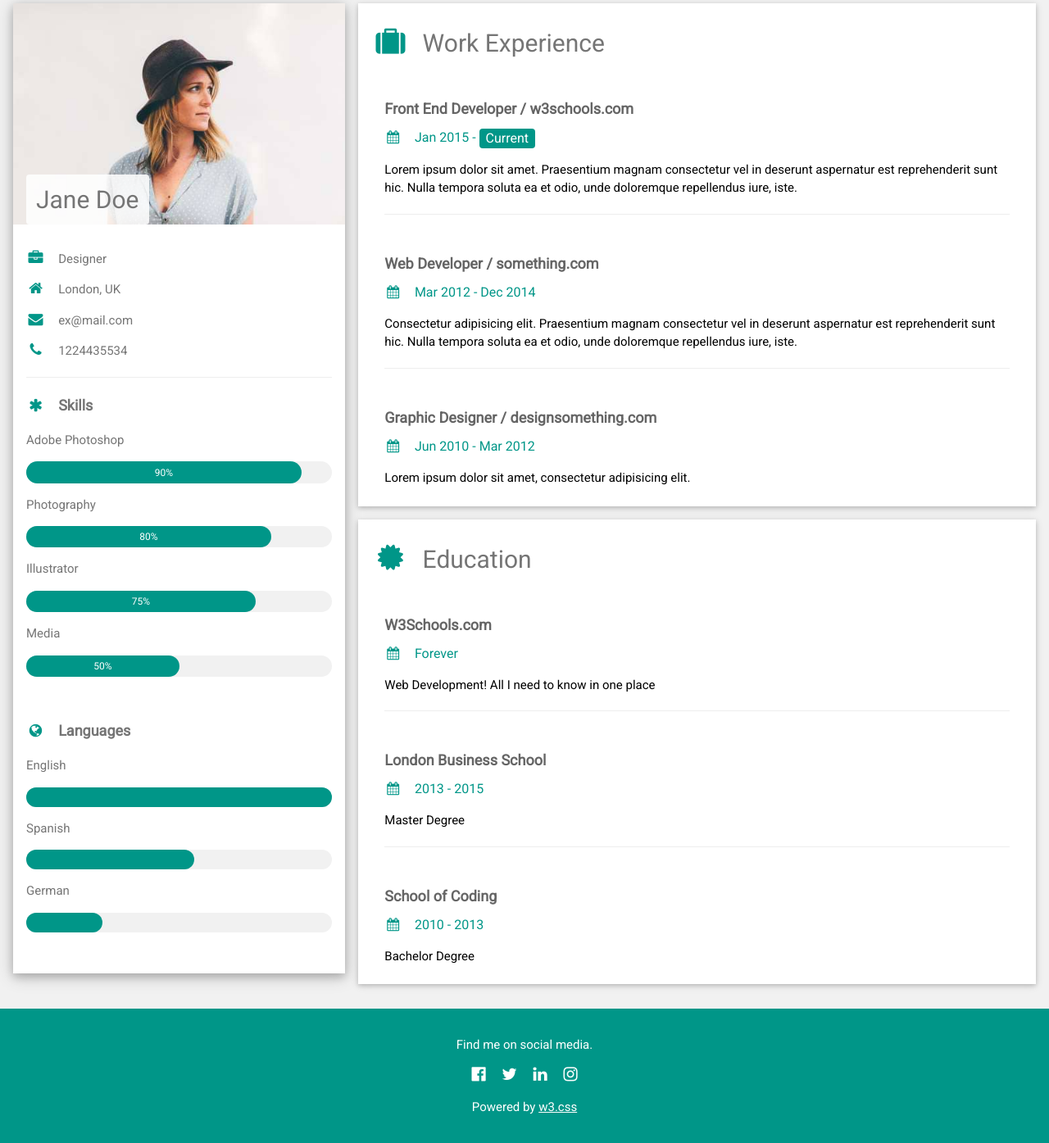
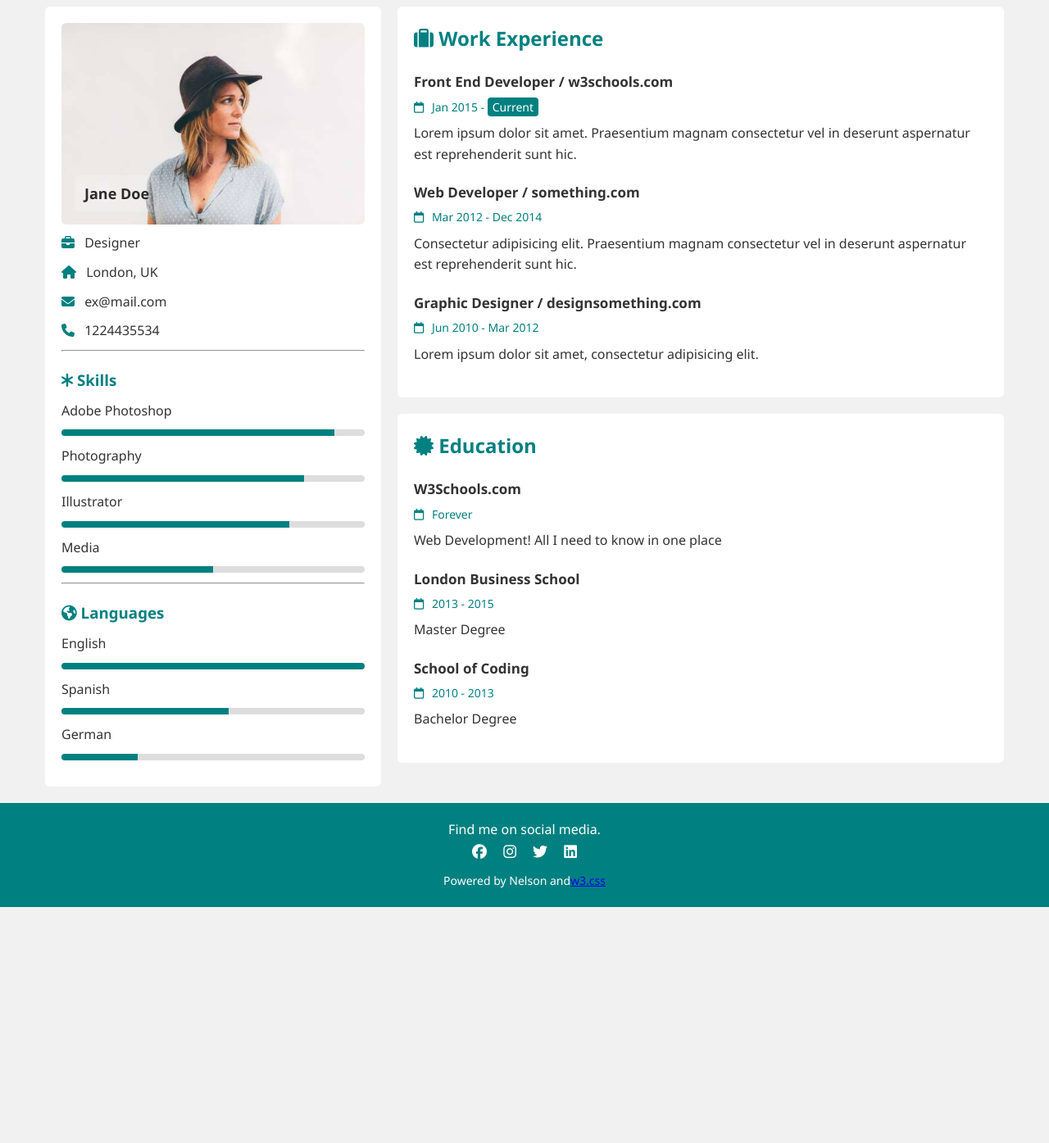
Before and after one commit to Chilwell10/Nelson-Chiemezie-Eze, a plain HTML site: page index.html in a window 1280 px wide. Shown: the part 12-1407 px from the top of the page at 82% size. After the commit the page ends 1119 px from the top, so only its background shows below. Drawn offline with nearby package versions, Linux system fonts and the light colour scheme.

Commit message:
Created my first css project

```diff
--- a/firstproject.css
+++ b/firstproject.css
@@ -1,95 +1,155 @@
-/* style.css — external styles only (no inline styles anywhere) */
 
-/* Use the same font-family used by the original template */
-html, body, h1, h2, h3, h4, h5, h6 {
-  font-family: "Roboto", sans-serif;
+* {
+  margin: 0;
+  padding: 0;
+  box-sizing: border-box;
+}
+body {
+  font-family: "Segoe UI", Tahoma, sans-serif;
+  background: #f1f1f1;
+  color: #333;
+  line-height: 1.6;
 }
 
-/* limit page width and center the layout just like the original */
-.page-container {
-  max-width: 1400px;
-  margin: 0 auto;
+/* Layout */
+.container {
+  display: flex;
+  max-width: 1200px;
+  margin: 20px auto;
+  padding: 0 15px;
+  gap: 20px;
+}
+.sidebar {
+  flex: 1;
+  background: #fff;
+  padding: 20px;
+  border-radius: 6px;
+}
+.main {
+  flex: 2;
+  display: flex;
+  flex-direction: column;
+  gap: 20px;
 }
 
-/* avatar image sizing (replaces inline width:100%) */
-.profile-img {
+/* Profile section */
+.profile {
+  position: relative;
+  border-radius: 6px;
+  overflow: hidden;
+}
+.profile img {
   width: 100%;
+  height: auto;
   display: block;
 }
+.profile-name {
+  position: absolute;
+  left: 16px;
+  bottom: 16px;
+  background: rgba(255, 255, 255, 0.185);
+  padding: 8px 12px;
+  border-radius: 4px;
+  font-weight: 600;
+  font-size: 18px;
+  color: #2b2b2b;
+  max-width: calc(100% - 32px);
+  white-space: nowrap;
+  text-overflow: ellipsis;
+  overflow: hidden;
+}
 
-/* make the name text area readable over the image (similar to original) */
-.name-block h2 {
-  margin: 0;
-  padding: 8px 12px;
-  background: rgba(255, 255, 255, 0.85);
-  display: inline-block;
+/* Info, Skills, Languages */
+.info p, .skills p, .languages p {
+  margin: 10px 0;
+}
+.info i {
+  margin-right: 8px;
+  color: teal;
+}
+.skills h3, .languages h3 {
+  margin: 20px 0 10px;
+  color: teal;
+}
+.progress {
+  background: #ddd;
+  border-radius: 16px;
+  overflow: hidden;
+  margin-bottom: 12px;
+}
+.progress div {
+  background: teal;
+  height: 8px;
+}
+
+/* Cards */
+.card {
+  background: #fff;
+  padding: 20px;
+  border-radius: 6px;
+}
+.card h2 {
+  margin-bottom: 20px;
+  color: teal;
+}
+.job, .edu {
+  margin-bottom: 20px;
+}
+.job h3, .edu h3 {
+  margin-bottom: 6px;
+  font-size: 17px;
+}
+.date {
+  color: teal;
+  font-size: 14px;
+  margin-bottom: 8px;
+}
+.date i {
+  margin-right: 6px;
+}
+.current {
+  background: teal;
+  color: #fff;
+  padding: 2px 6px;
   border-radius: 4px;
 }
 
-/* small spacing adjustments inside left column */
-.contact-block {
-  padding: 16px;
+/* Footer */
+footer {
+  background: teal;
+  color: white;
+  text-align: center;
+  padding: 20px;
+  margin-top: 20px;
+}
+footer .socials a {
+  color: white;
+  margin: 0 8px;
+  font-size: 18px;
+  text-decoration: none;
+}
+footer .socials a:hover {
+  color: #ddd;
+}
+.credit {
+  margin-top: 10px;
+  font-size: 14px;
 }
 
-/* skill bars: widths are set using utility classes (no inline styles) */
-.skillbar { margin-bottom: 12px; }
-
-/* width classes to replicate original percentages */
-.p90 { width: 90%; }
-.p80 { width: 80%; }
-.p75 { width: 75%; }
-.p50 { width: 50%; }
-
-/* ensure inner containers show the percent text centered */
-.skillbar .w3-container {
-  line-height: 26px;
-  color: white;
-}
-
-/* language bars — heights and widths moved to CSS */
-.langbar { margin-bottom: 12px; height: 24px; }
-.l100 { width: 100%; height: 100%; }
-.l55  { width: 55%; height: 100%; }
-.l25  { width: 25%; height: 100%; }
-
-/* keep consistent spacing in right column cards */
-.job, .edu {
-  padding-top: 8px;
-  padding-bottom: 8px;
-}
-
-/* footer styling similar to the original w3schools footer block */
-.footer {
-  margin-top: 20px;
-  padding: 18px 12px;
-  color: #ffffff;
-}
-
-/* social icons styling */
-.social-icons {
-  margin: 8px 0;
-}
-.social-icons a {
-  margin: 0 8px;
-  text-decoration: none;
-  font-size: 20px;
-  color: #ffffff;
-  display: inline-block;
-  transition: opacity 0.15s ease;
-}
-.social-icons a:hover {
-  opacity: 0.8;
-}
-
-/* small utility: ensure tags inside content have correct spacing */
-.w3-tag {
-  vertical-align: middle;
-}
-
-/* responsive tweak: ensure avatar name overlay sits nicely on small screens */
-@media screen and (max-width: 600px) {
-  .name-block h2 {
-    font-size: 1.2rem;
-    padding: 6px 8px;
+/* Responsive */
+@media (max-width: 768px) {
+  .container {
+    flex-direction: column;
+  }
+  .profile-name {
+    font-size: 16px;
+    left: 12px;
+    bottom: 12px;
+    padding: 6px 10px;
   }
 }
+@media (max-width: 360px) {
+  .profile-name {
+    white-space: normal;
+  }
+}
--- a/index.html
+++ b/index.html
@@ -1,171 +1,102 @@
 <!DOCTYPE html>
 <html lang="en">
 <head>
-  <meta charset="utf-8" />
-  <meta name="viewport" content="width=device-width, initial-scale=1" />
-  <title>W3.CSS CV Template — Replica</title>
+  <meta charset="UTF-8" />
+  <meta name="viewport" content="width=device-width, initial-scale=1.0" />
+  <title>CSS PROJECT /Template Replica</title>
+  <link rel="stylesheet" href="firstproject.css" />
+  <!-- Font Awesome for icons -->
+  <link rel="stylesheet" href="https://cdnjs.cloudflare.com/ajax/libs/font-awesome/6.5.0/css/all.min.css" />
+</head>
+<body>
+  <div class="container">
+    <!-- Sidebar -->
+    <aside class="sidebar">
+      <div class="profile">
+        <img src="IMAGES/profile.jpg" alt="Jane Doe" />
+        <div class="profile-name">Jane Doe</div>
+      </div>
+      <div class="info">
+        <p><i class="fa-solid fa-briefcase"></i> Designer</p>
+        <p><i class="fa-solid fa-house"></i> London, UK</p>
+        <p><i class="fa-solid fa-envelope"></i> ex@mail.com</p>
+        <p><i class="fa-solid fa-phone"></i> 1224435534</p>
+      </div>
+      <hr />
+      <div class="skills">
+        <h3><i class="fa-solid fa-asterisk"></i> Skills</h3>
+        <p>Adobe Photoshop</p>
+        <div class="progress"><div style="width:90%"></div></div>
+        <p>Photography</p>
+        <div class="progress"><div style="width:80%"></div></div>
+        <p>Illustrator</p>
+        <div class="progress"><div style="width:75%"></div></div>
+        <p>Media</p>
+        <div class="progress"><div style="width:50%"></div></div>
+      </div>
+      <hr />
+      <div class="languages">
+        <h3><i class="fa-solid fa-earth-americas"></i> Languages</h3>
+        <p>English</p>
+        <div class="progress"><div style="width:100%"></div></div>
+        <p>Spanish</p>
+        <div class="progress"><div style="width:55%"></div></div>
+        <p>German</p>
+        <div class="progress"><div style="width:25%"></div></div>
+      </div>
+    </aside>
+    <!-- Main content -->
+    <main class="main">
+      <section class="card">
+        <h2><i class="fa-solid fa-suitcase"></i> Work Experience</h2>
+        <div class="job">
+          <h3>Front End Developer / w3schools.com</h3>
+          <p class="date"><i class="fa-regular fa-calendar"></i> Jan 2015 - <span class="current">Current</span></p>
+          <p>Lorem ipsum dolor sit amet. Praesentium magnam consectetur vel in deserunt aspernatur est reprehenderit sunt hic.</p>
+        </div>
+        <div class="job">
+          <h3>Web Developer / something.com</h3>
+          <p class="date"><i class="fa-regular fa-calendar"></i> Mar 2012 - Dec 2014</p>
+          <p>Consectetur adipisicing elit. Praesentium magnam consectetur vel in deserunt aspernatur est reprehenderit sunt hic.</p>
+        </div>
+        <div class="job">
+          <h3>Graphic Designer / designsomething.com</h3>
+          <p class="date"><i class="fa-regular fa-calendar"></i> Jun 2010 - Mar 2012</p>
+          <p>Lorem ipsum dolor sit amet, consectetur adipisicing elit.</p>
+        </div>
+      </section>
 
-  <!-- W3.CSS (original template uses this) -->
-  <link rel="stylesheet" href="https://www.w3schools.com/w3css/5/w3.css" />
+      <section class="card">
+        <h2><i class="fa-solid fa-certificate"></i> Education</h2>
+        <div class="edu">
+          <h3>W3Schools.com</h3>
+          <p class="date"><i class="fa-regular fa-calendar"></i> Forever</p>
+          <p>Web Development! All I need to know in one place</p>
+        </div>
+        <div class="edu">
+          <h3>London Business School</h3>
+          <p class="date"><i class="fa-regular fa-calendar"></i> 2013 - 2015</p>
+          <p>Master Degree</p>
+        </div>
+        <div class="edu">
+          <h3>School of Coding</h3>
+          <p class="date"><i class="fa-regular fa-calendar"></i> 2010 - 2013</p>
+          <p>Bachelor Degree</p>
+        </div>
+      </section>
+    </main>
+  </div>
 
-  <!-- Google Font used by the original -->
-  <link rel="stylesheet" href="https://fonts.googleapis.com/css?family=Roboto" />
-
-  <!-- Font Awesome for icons -->
-  <link rel="stylesheet" href="https://cdnjs.cloudflare.com/ajax/libs/font-awesome/4.7.0/css/font-awesome.min.css" />
-
-  <!-- External stylesheet (no inline styles anywhere) -->
-  <link rel="stylesheet" href="firstproject.css" />
-</head>
-<body class="w3-light-grey">
-
-  <!-- Page Container -->
-  <div class="w3-content page-container w3-margin-top">
-
-    <!-- The Grid -->
-    <div class="w3-row-padding">
-
-      <!-- Left Column -->
-      <div class="w3-third">
-        <div class="w3-white w3-text-grey w3-card-4">
-          <div class="w3-display-container">
-            <!-- Avatar (Same image path used by W3Schools example) -->
-            <img src="IMAGES/profile.jpg" alt="Avatar" class="profile-img" />
-            <div class="w3-display-bottomleft w3-container name-block">
-              <h2>Jane Doe</h2>
-            </div>
-          </div>
-
-          <div class="w3-container contact-block">
-            <p><i class="fa fa-briefcase fa-fw w3-margin-right w3-large w3-text-teal"></i>Designer</p>
-            <p><i class="fa fa-home fa-fw w3-margin-right w3-large w3-text-teal"></i>London, UK</p>
-            <p><i class="fa fa-envelope fa-fw w3-margin-right w3-large w3-text-teal"></i>ex@mail.com</p>
-            <p><i class="fa fa-phone fa-fw w3-margin-right w3-large w3-text-teal"></i>1224435534</p>
-            <hr />
-
-            <p class="w3-large"><b><i class="fa fa-asterisk fa-fw w3-margin-right w3-text-teal"></i>Skills</b></p>
-
-            <p>Adobe Photoshop</p>
-            <div class="w3-light-grey w3-round-xlarge w3-small skillbar">
-              <div class="w3-container w3-center w3-round-xlarge w3-teal p90">90%</div>
-            </div>
-
-            <p>Photography</p>
-            <div class="w3-light-grey w3-round-xlarge w3-small skillbar">
-              <div class="w3-container w3-center w3-round-xlarge w3-teal p80">80%</div>
-            </div>
-
-            <p>Illustrator</p>
-            <div class="w3-light-grey w3-round-xlarge w3-small skillbar">
-              <div class="w3-container w3-center w3-round-xlarge w3-teal p75">75%</div>
-            </div>
-
-            <p>Media</p>
-            <div class="w3-light-grey w3-round-xlarge w3-small skillbar">
-              <div class="w3-container w3-center w3-round-xlarge w3-teal p50">50%</div>
-            </div>
-
-            <br />
-
-            <p class="w3-large w3-text-theme"><b><i class="fa fa-globe fa-fw w3-margin-right w3-text-teal"></i>Languages</b></p>
-
-            <p>English</p>
-            <div class="w3-light-grey w3-round-xlarge langbar">
-              <div class="w3-round-xlarge w3-teal l100"></div>
-            </div>
-
-            <p>Spanish</p>
-            <div class="w3-light-grey w3-round-xlarge langbar">
-              <div class="w3-round-xlarge w3-teal l55"></div>
-            </div>
-
-            <p>German</p>
-            <div class="w3-light-grey w3-round-xlarge langbar">
-              <div class="w3-round-xlarge w3-teal l25"></div>
-            </div>
-
-            <br />
-          </div>
-        </div>
-        <br />
-        <!-- End Left Column -->
-      </div>
-
-      <!-- Right Column -->
-      <div class="w3-twothird">
-
-        <div class="w3-container w3-card w3-white w3-margin-bottom">
-          <h2 class="w3-text-grey w3-padding-16">
-            <i class="fa fa-suitcase fa-fw w3-margin-right w3-xxlarge w3-text-teal"></i>Work Experience
-          </h2>
-
-          <div class="w3-container job">
-            <h5 class="w3-opacity"><b>Front End Developer / w3schools.com</b></h5>
-            <h6 class="w3-text-teal"><i class="fa fa-calendar fa-fw w3-margin-right"></i>Jan 2015 - <span class="w3-tag w3-teal w3-round">Current</span></h6>
-            <p>Lorem ipsum dolor sit amet. Praesentium magnam consectetur vel in deserunt aspernatur est reprehenderit sunt hic. Nulla tempora soluta ea et odio, unde doloremque repellendus iure, iste.</p>
-            <hr />
-          </div>
-
-          <div class="w3-container job">
-            <h5 class="w3-opacity"><b>Web Developer / something.com</b></h5>
-            <h6 class="w3-text-teal"><i class="fa fa-calendar fa-fw w3-margin-right"></i>Mar 2012 - Dec 2014</h6>
-            <p>Consectetur adipisicing elit. Praesentium magnam consectetur vel in deserunt aspernatur est reprehenderit sunt hic. Nulla tempora soluta ea et odio, unde doloremque repellendus iure, iste.</p>
-            <hr />
-          </div>
-
-          <div class="w3-container job">
-            <h5 class="w3-opacity"><b>Graphic Designer / designsomething.com</b></h5>
-            <h6 class="w3-text-teal"><i class="fa fa-calendar fa-fw w3-margin-right"></i>Jun 2010 - Mar 2012</h6>
-            <p>Lorem ipsum dolor sit amet, consectetur adipisicing elit.</p>
-          </div>
-        </div>
-
-        <div class="w3-container w3-card w3-white">
-          <h2 class="w3-text-grey w3-padding-16">
-            <i class="fa fa-certificate fa-fw w3-margin-right w3-xxlarge w3-text-teal"></i>Education
-          </h2>
-
-          <div class="w3-container edu">
-            <h5 class="w3-opacity"><b>W3Schools.com</b></h5>
-            <h6 class="w3-text-teal"><i class="fa fa-calendar fa-fw w3-margin-right"></i>Forever</h6>
-            <p>Web Development! All I need to know in one place</p>
-            <hr />
-          </div>
-
-          <div class="w3-container edu">
-            <h5 class="w3-opacity"><b>London Business School</b></h5>
-            <h6 class="w3-text-teal"><i class="fa fa-calendar fa-fw w3-margin-right"></i>2013 - 2015</h6>
-            <p>Master Degree</p>
-            <hr />
-          </div>
-
-          <div class="w3-container edu">
-            <h5 class="w3-opacity"><b>School of Coding</b></h5>
-            <h6 class="w3-text-teal"><i class="fa fa-calendar fa-fw w3-margin-right"></i>2010 - 2013</h6>
-            <p>Bachelor Degree</p>
-          </div>
-        </div>
-
-      </div>
-      <!-- End Right Column -->
-
+  <!-- Footer -->
+  <footer>
+    <p>Find me on social media.</p>
+    <div class="socials">
+      <a href="#"><i class="fa-brands fa-facebook"></i></a>
+      <a href="#"><i class="fa-brands fa-instagram"></i></a>
+      <a href="#"><i class="fa-brands fa-twitter"></i></a>
+      <a href="#"><i class="fa-brands fa-linkedin"></i></a>
     </div>
-    <!-- End Grid -->
-
-    <!-- Footer -->
-    <footer class="w3-container w3-teal w3-center footer">
-      <p>Find me on social media.</p>
-      <div class="social-icons">
-        <a href="#" aria-label="facebook" class="fa fa-facebook-official"></a>
-        <a href="#" aria-label="twitter" class="fa fa-twitter"></a>
-        <a href="#" aria-label="linkedin" class="fa fa-linkedin"></a>
-        <a href="#" aria-label="instagram" class="fa fa-instagram"></a>
-      </div>
-      <p class="powered-by">Powered by <a href="https://www.w3schools.com/w3css/default.asp" target="_blank" rel="noopener">w3.css</a></p>
-    </footer>
-
-  </div>
-  <!-- End Page Container -->
-
+    <p class="credit">Powered by Nelson and<a href="https://www.w3schools.com/w3css/default.asp" target="_blank" rel="noopener">w3.css</a> </p>
+  </footer>
 </body>
 </html>
```
